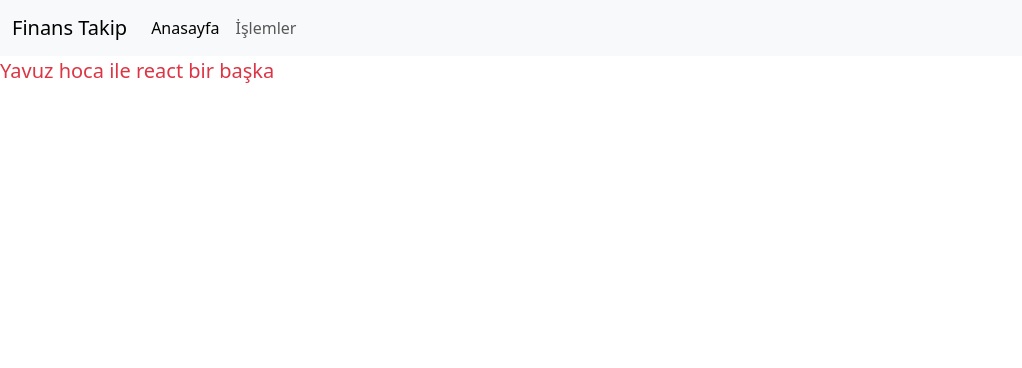
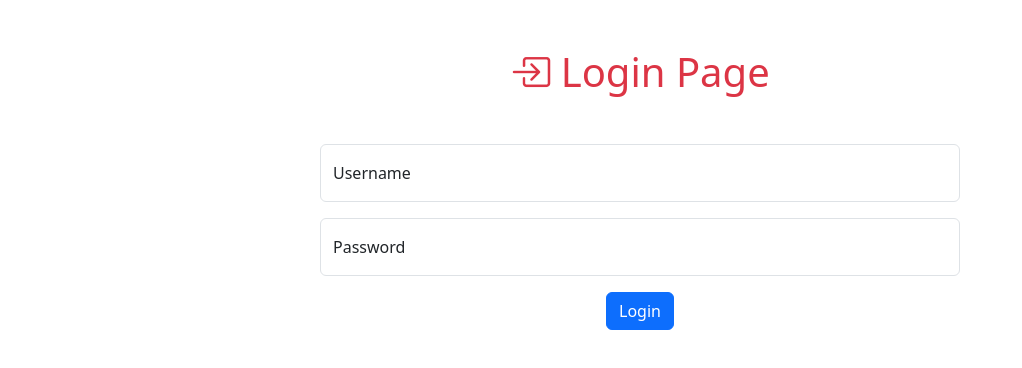
Before and after one commit to mfkahraman/MY-YavuzSelimKahraman-React, a React (Vite) app in the folder finance-front/: page / in a window 1280 px wide. Shown: the top 368 px of the page, without its empty margins (0-1022 px from the left). Built offline with nearby package versions, Linux system fonts and the light colour scheme.

Commit message:
prevState

```diff
--- a/finance-front/index.js
+++ b/finance-front/index.js
@@ -1,10 +1,10 @@
 //destructuring
 
-let array = [10, 20 , 30, 40, 50];
+let array = [10, 20, 30, 40, 50];
 
 let user = {
-    fullname : "Yavuz Selim Kahraman",
-    age : 30
+  fullname: "Yavuz Selim Kahraman",
+  age: 30,
 };
 
 let [birinci, ikinci, ...others] = array;
@@ -12,7 +12,17 @@ let [birinci, ikinci, ...others] = array;
 console.log(birinci, ikinci); // 10 20
 console.log(others); // [30, 40, 50]
 
-let {fullname: elma, age: armut} = user;
+let { fullname: elma, age: armut } = user;
 
 console.log("elma", elma); // Yavuz Selim Kahraman
 console.log("armut", armut); // 30
+
+let loginData = {
+  username: "mfkahramann",
+  password: "safasfas",
+};
+
+console.log("loginExample", loginData);
+
+console.log("loginExample destructuring", { ...loginData, age: 35 });
+console.log("loginExample destructuring", { ...loginData, password: "newpassword" });
--- a/finance-front/src/App.jsx
+++ b/finance-front/src/App.jsx
@@ -8,7 +8,7 @@ import { LayoutPage } from "./layouts/layoutPage.jsx";
 import { HomePage } from "./pages/HomePage.jsx";
 
 export default function App() {
-  const [activePage, setActivePage] = useState("default");
+  const [activePage, setActivePage] = useState("Login");
 
   if (activePage == "Login") {
     return <LoginPage></LoginPage>;
--- a/finance-front/src/layouts/layoutPage.jsx
+++ b/finance-front/src/layouts/layoutPage.jsx
@@ -30,6 +30,7 @@ export function LayoutPage({ children }) {
                 </a>
               </li>
             </ul>
+            <span class="navbar-text">Navbar text with an inline element</span>
           </div>
         </div>
       </nav>
--- a/finance-front/src/pages/LoginPage.jsx
+++ b/finance-front/src/pages/LoginPage.jsx
@@ -1,7 +1,65 @@
+import { useState } from "react";
+
 export function LoginPage() {
+  const [loginData, setLoginData] = useState({
+    username: "",
+    password: "",
+  });
+
   return (
     <>
-      <p>Login Page</p>
+      <div className="text-center mt-5">
+        <h1 className="text-danger">
+          <i className="bi bi-box-arrow-in-right"></i> Login Page
+        </h1>
+        <div className="w-50 mx-auto mt-5">
+          <div className="form-floating mb-3">
+            <input
+              name="username"
+              onChange={(e) => {
+                setLoginData((prevState) => ({
+                  ...prevState,
+                  username: e.target.value,
+                }));
+              }}
+              value={loginData.username}
+              type="text"
+              className="form-control"
+              id="floatingInput"
+              placeholder="Username"
+            />
+            <label htmlFor="floatingInput">Username</label>
+          </div>
+          <div className="form-floating">
+            <input
+              name="password"
+              onChange={(e) => {
+                setLoginData((prevState) => ({
+                  ...prevState,
+                  password: e.target.value,
+                }));
+              }}
+              value={loginData.password}
+              type="password"
+              className="form-control"
+              id="floatingPassword"
+              placeholder="Password"
+            />
+            <label htmlFor="floatingPassword">Password</label>
+          </div>
+          <div>
+            <button
+              type="button"
+              className="btn btn-primary mt-3"
+              onClick={() => {
+                console.log("loginData", loginData);
+              }}
+            >
+              Login
+            </button>
+          </div>
+        </div>
+      </div>
     </>
   );
 }
```
